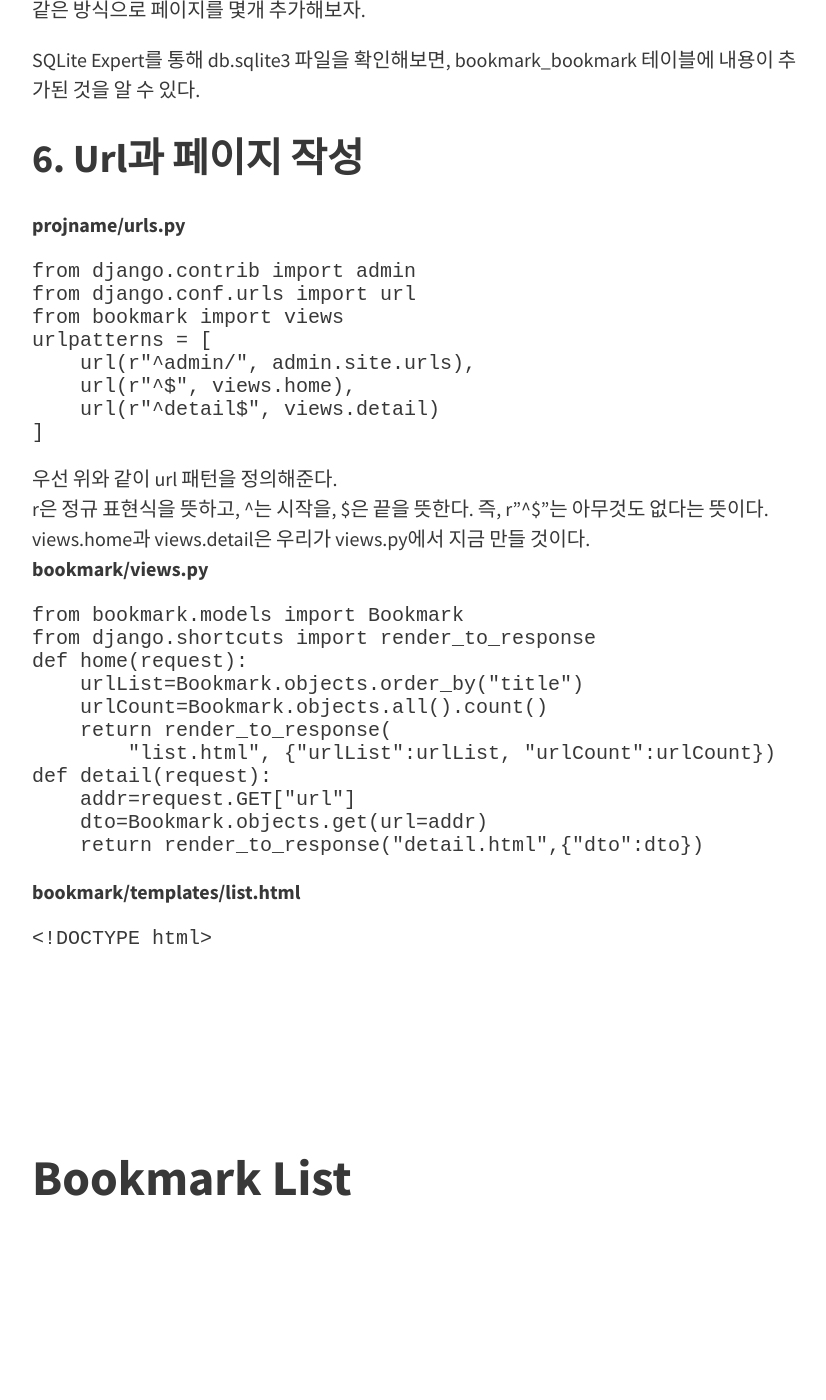
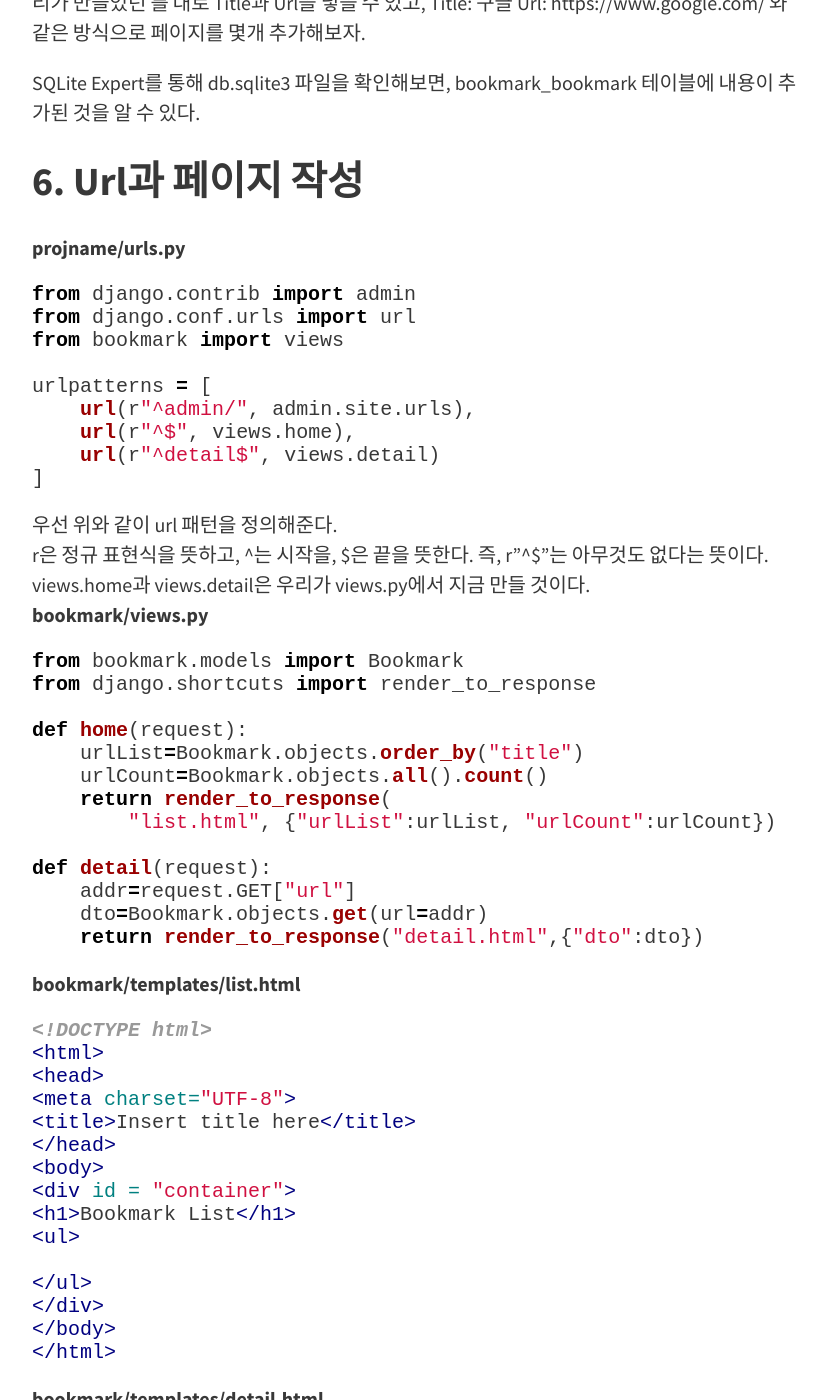
Before and after one commit to HwangToLee/HwangToLee.github.io, a Jekyll site: the page built from _posts/2019-07-11-Python-Django-Bookmark.md, in a window 1280 px wide and 1400 px high, scrolled down 2966 px. Shown: the whole window, without its empty margins (224-1050 px from the left). Built offline with Jekyll 4.4.1, drawn with Linux system fonts in a browser that asks for light colours; nearby versions of some CDN libraries; our own code applies the rules of GitHub Pages for plain Markdown files; some of the changed text lies outside the part shown.

Commit message:
Update 2019-07-11-Python-Django-Bookmark.md

````diff
--- a/_posts/2019-07-11-Python-Django-Bookmark.md
+++ b/_posts/2019-07-11-Python-Django-Bookmark.md
@@ -35,23 +35,26 @@ Anaconda Prompt에서 cd (change directory)명령어를 통해 현재 만든 프
 새로운 테이블을 만들었으면, models.py에서 해당 테이블에 대한 모델 클래스를 정의해야 하고, models.py에 등록한 그 테이블을 관리자 페이지에서 보이도록 만들어야 한다.
 
 **bookmark/models.py**
-<pre><code>from django.db import modelsclass
+```python
+from django.db import modelsclass
+
 Bookmark(models.Model):
     title=models.CharField(max_length=100,blank=True,null=True)
     url=models.URLField("url",unique=True)
     def __str__(self):
         return self.title
-</code></pre>
+```
 
 django에서 지원하는 models의 Model이라는 클래스를 상속하는 자식 클래스 Bookmark를 만들고, title과 url 필드를 만들어서 초기화시켜준다.  또한, 출력시 title이 나오도록 설정해놓았다.
 
 **bookmark/admin.py**
-<pre><code>from django.contrib import admin
+```python
+from django.contrib import admin
 from bookmark.models import Bookmark
 class BookmarkAdmin(admin.ModelAdmin):
     list_display = ('title','url')
 admin.site.register(Bookmark,BookmarkAdmin)
-</code></pre>
+```
 
 BookmarkAdmin 클래스는 방금 만든 Bookmark 클래스가 관리자 페이지에서 나타나는 모습을 정의하는 클래스이다. 이 클래스 또한 admin.ModelAdmin 클래스를 상속시켜준다.
 admin.site.register(Bookmark, BookmarkAdmin) 함수를 통해 Bookmark 클래스와 BookmarkAdmin 클래스를 관리자 페이지에 등록했다.
@@ -74,35 +77,43 @@ SQLite Expert를 통해 db.sqlite3 파일을 확인해보면, bookmark_bookmark
 
 ## 6. Url과 페이지 작성
 **projname/urls.py**
-<pre><code>from django.contrib import admin
+```python
+from django.contrib import admin
 from django.conf.urls import url
 from bookmark import views
+
 urlpatterns = [
     url(r"^admin/", admin.site.urls),
     url(r"^$", views.home),
     url(r"^detail$", views.detail)
 ]
-</code></pre>
+```
+
 우선 위와 같이 url 패턴을 정의해준다.
 r은 정규 표현식을 뜻하고, ^는 시작을, $은 끝을 뜻한다. 즉, r"^$"는 아무것도 없다는 뜻이다.
 views.home과 views.detail은 우리가 views.py에서 지금 만들 것이다.
 **bookmark/views.py**
 
-<pre><code>from bookmark.models import Bookmark
+```python
+from bookmark.models import Bookmark
 from django.shortcuts import render_to_response
+
 def home(request):
     urlList=Bookmark.objects.order_by("title")
     urlCount=Bookmark.objects.all().count()
     return render_to_response(
         "list.html", {"urlList":urlList, "urlCount":urlCount})
+
 def detail(request):
     addr=request.GET["url"]
     dto=Bookmark.objects.get(url=addr)
     return render_to_response("detail.html",{"dto":dto})
-</code></pre>
+```
+
 **bookmark/templates/list.html**
 
-<pre><code><!DOCTYPE html>
+```html
+<!DOCTYPE html>
 <html>
 <head>
 <meta charset="UTF-8">
@@ -121,11 +132,11 @@ def detail(request):
 </div>
 </body>
 </html>
-</code></pre>
+```
 
 **bookmark/templates/detail.html**
-
-<pre><code><!DOCTYPE html>
+```html
+<!DOCTYPE html>
 <html>
 <head>
 <meta charset="UTF-8">
@@ -140,4 +151,4 @@ def detail(request):
 </div>
 </body>
 </html>
-</code></pre>
+```
````
